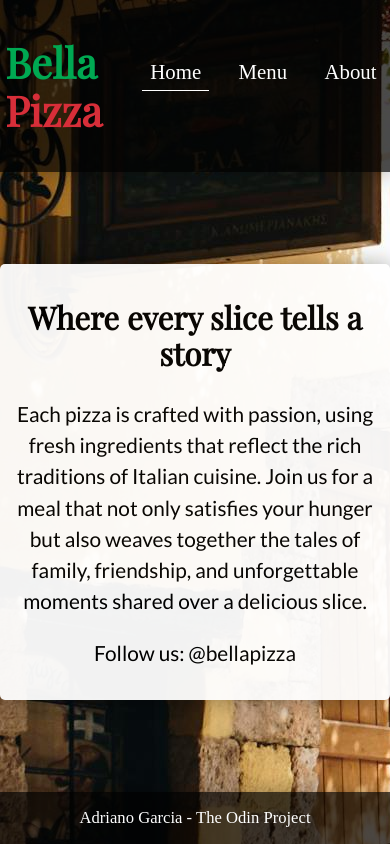
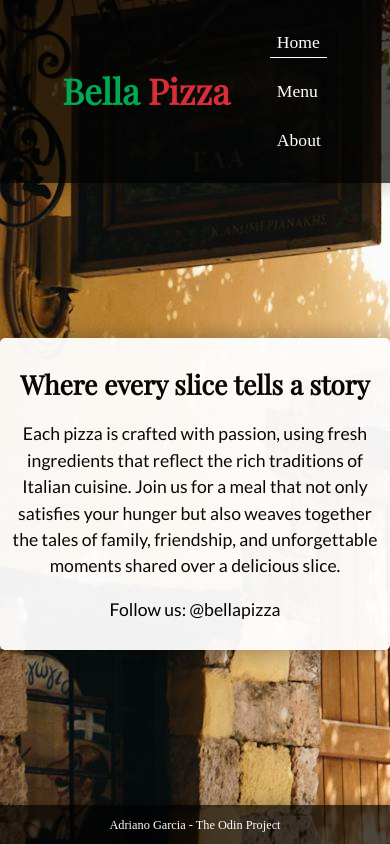
Before and after one commit to adrianogtl/top-restaurant-page, a website built with webpack: page src/template.html in a window 390 px wide. Built offline with nearby package versions, Linux system fonts and the light colour scheme.

Commit message:
Fix responsive design

```diff
--- a/src/scripts/about.js
+++ b/src/scripts/about.js
@@ -1,5 +1,3 @@
-import "../styles/menu.css";
-
 export function aboutPage() {
   const content = document.querySelector("#content");
   content.innerHTML = `
--- a/src/styles/menu.css
+++ b/src/styles/menu.css
@@ -25,3 +25,9 @@
   text-align: left;
   font-size: 0.8em;
 }
+
+@media (max-width: 600px) {
+  .grid {
+    display: block;
+  }
+}
--- a/src/styles/style.css
+++ b/src/styles/style.css
@@ -34,7 +34,7 @@ body {
   display: flex;
   flex-direction: column;
   min-height: 100vh;
-  font-size: 1.3rem;
+  font-size: 1.1rem;
   background-image: url(../img/background.jpg);
 }
 
@@ -103,15 +103,32 @@ body {
   justify-content: center;
   align-items: center;
   padding: 1em;
-  font-size: 0.8em;
+  font-size: 0.7em;
   color: var(--light-color);
   background-color: var(--bg-color);
   box-shadow: var(--bg-shadow);
 }
 
 @media (max-width: 600px) {
+  .nav {
+    align-items: center;
+  }
+
+  .list {
+    flex-direction: column;
+  }
+
+  #content {
+    margin: 0;
+  }
+
   .component {
-    width: 30em;
-    padding: 0.5em 0;
+    max-width: 30em;
+    padding: 0.5em;
+  }
+
+  .footer .link {
+    /* display: block;
+    text-align: center; */
   }
 }
```
